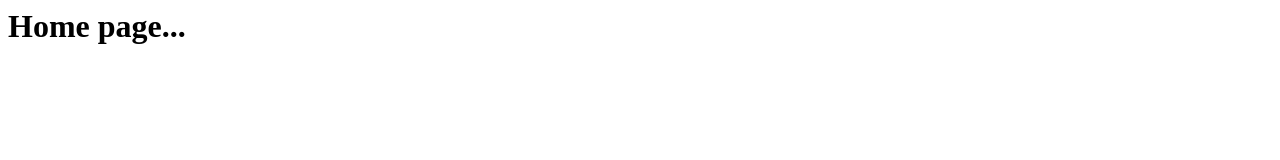
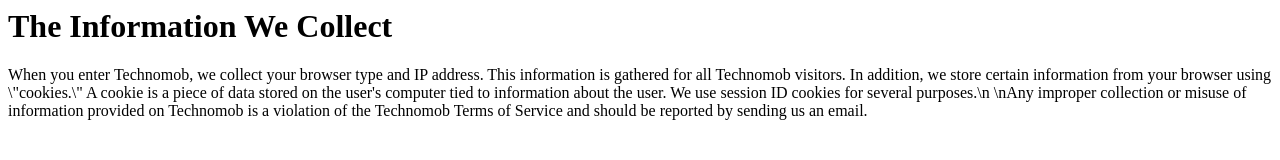
Before and after one commit to AkshayDhankhar/technomob-web, a plain HTML site: page index.html in a window 1280 px wide. Drawn offline with Linux system fonts and the light colour scheme.

Commit message:
Update index.html

```diff
--- a/index.html
+++ b/index.html
@@ -1 +1,2 @@
-<h1>Home page...</h1>
+<h1>The Information We Collect</h1>
+<p>When you enter Technomob, we collect your browser type and IP address. This information is gathered for all Technomob visitors. In addition, we store certain information from your browser using \"cookies.\" A cookie is a piece of data stored on the user's computer tied to information about the user. We use session ID cookies for several purposes.\n \nAny improper collection or misuse of information provided on Technomob is a violation of the Technomob Terms of Service and should be reported by sending us an email.</p>
```
